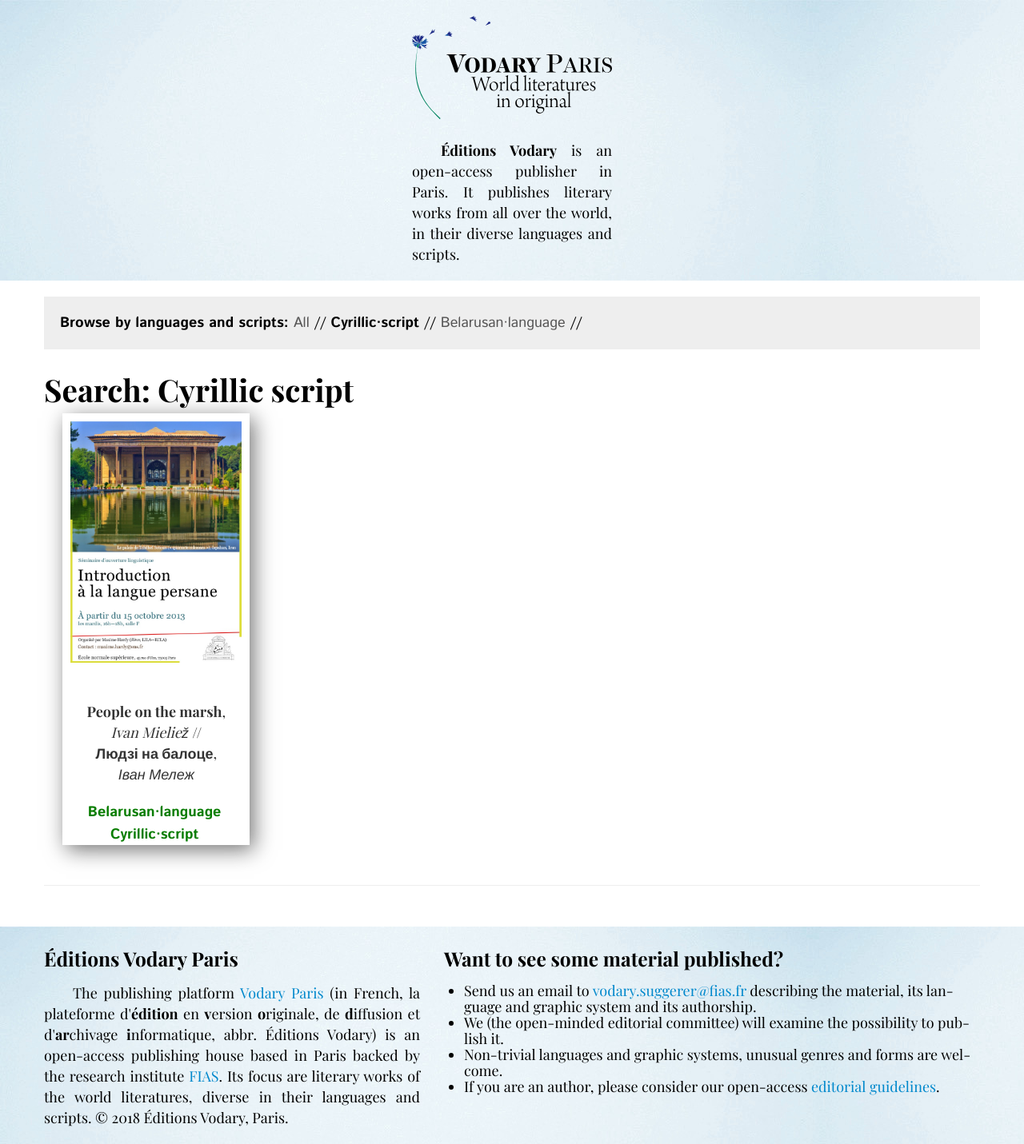
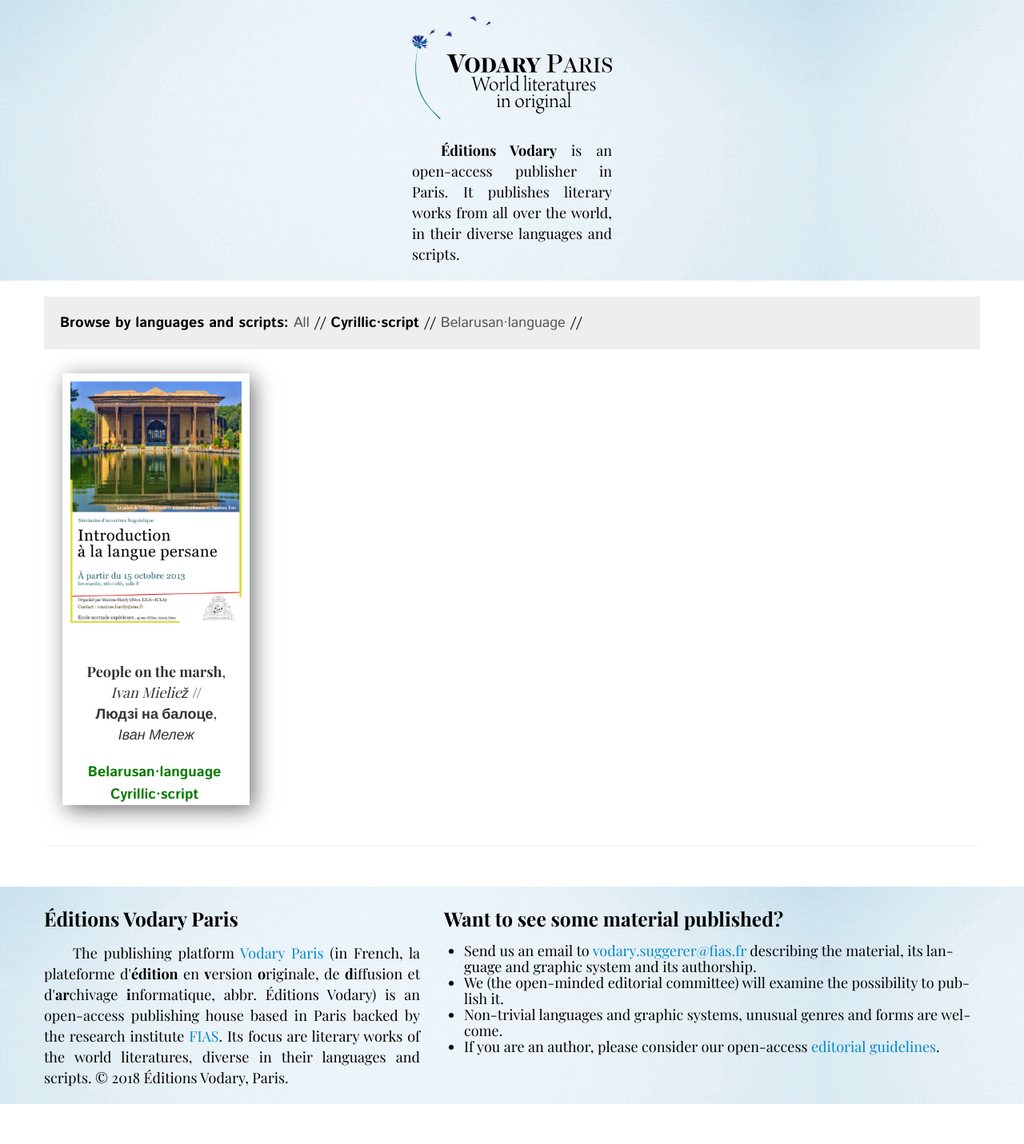
Before and after one commit to mlare/vodary, a Jekyll site: the page built from tag/Cyrillic·script.md, in a window 1280 px wide. Shown: the whole page at 80% size. Built offline with Jekyll 4.4.1, drawn with Linux system fonts in a browser that asks for light colours; some web fonts are replaced; Markdown is read by kramdown in place of the engine named in the settings; after the commit the page ends 1381 px from its top, so only the background shows below that.

Commit message:
Update tagpage.html

```diff
--- a/_layouts/tagpage.html
+++ b/_layouts/tagpage.html
@@ -2,7 +2,6 @@
 layout: default
 ---
 <div class="post">
-<h1>Search: {{ page.title }}</h1>
 <div class="gallery">
 	{% for post in site.tags[page.tag] %}
 		<div class="item">
```
